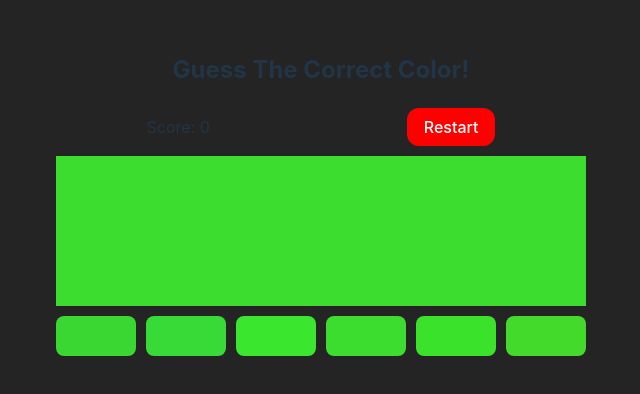
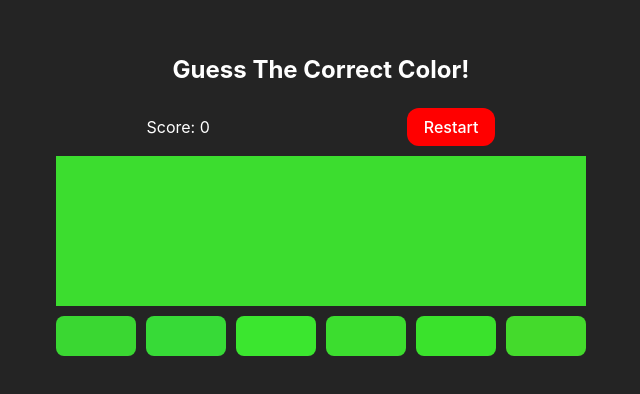
Before and after one commit to iKeyFx/Color-Game, a React app: page / in a window 1280 px wide. Shown: the part 206-600 px from the top of the page, without its empty margins (319-959 px from the left). Built offline with nearby package versions, Linux system fonts and the light colour scheme; the HTML template or start-up script is replaced by a standard one.

Commit message:
final commit1

```diff
--- a/src/App.jsx
+++ b/src/App.jsx
@@ -4,6 +4,7 @@ import ReactConfetti from "react-confetti";
 
 const ColorGameBox = styled.div`
   text-align: center;
+  color: white;
   /* display: flex; */
   /* flex-direction: column;
   justify-items: center; */
--- a/src/index.css
+++ b/src/index.css
@@ -21,7 +21,6 @@ body {
   place-items: center;
   min-width: 320px;
   min-height: 100vh;
-  /* background-color: #1a1a1a; */
   background-color: #242424;
 }
 
```
